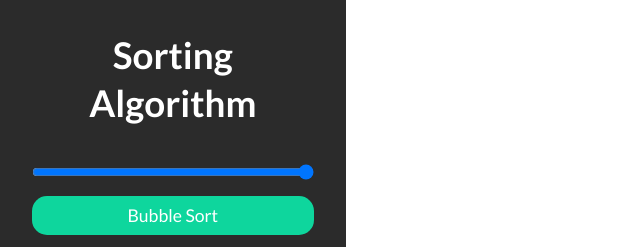
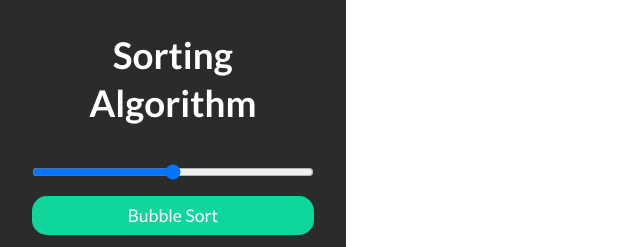
Before and after one commit to maurohndz/sorting-application, a React (Create React App) app: page / in a window 1280 px wide. Shown: the top 247 px of the page, without its empty margins (0-640 px from the left). Built offline with nearby package versions, Linux system fonts and the light colour scheme.

Commit message:
range and generate values done

```diff
--- a/src/actions/valuesActions.js
+++ b/src/actions/valuesActions.js
@@ -6,7 +6,7 @@ import { randomValues } from "../utilities/randomValues";
 export const generateValues = (value) => (dispatch, getState) => {
   const { values, amount_of_values } = getState().dataReducer;
   if (value) {
-    let new_values = randomValues(values, value);
+    let new_values = randomValues(values, parseInt(value));
     let data = {
       amount: value,
       arr: new_values,
--- a/src/components/Range.jsx
+++ b/src/components/Range.jsx
@@ -2,6 +2,8 @@ import React, { Component } from "react";
 import { connect } from "react-redux";
 /*___ styles ___*/
 import "./styles/Range.css";
+/*___ styles ___*/
+import { generateValues } from "../actions/valuesActions";
 
 class Range extends Component {
   constructor(props) {
@@ -9,11 +11,27 @@ class Range extends Component {
     this.state = {};
   }
 
+  componentDidMount() {
+    this.props.generateValues();
+  }
+
+  handleChange = (e) => {
+    this.props.generateValues(e.target.value);
+  };
+
   render() {
     return (
       <React.Fragment>
         <div className="range">
-          <input type="range" className="range-input" min="-10" max="10" />
+          {console.log(this.props.values)}
+          <input
+            type="range"
+            className="range-input"
+            min="10"
+            max="100"
+            value={this.props.amount_of_values || ""}
+            onChange={this.handleChange}
+          />
         </div>
       </React.Fragment>
     );
@@ -21,5 +39,9 @@ class Range extends Component {
 }
 /*___ mapStateToProps ___*/
 const mapStateToProps = ({ dataReducer }) => dataReducer;
+/*___ mapDispatchToProps ___*/
+const mapDispatchToProps = {
+  generateValues,
+};
 
-export default connect(mapStateToProps)(Range);
+export default connect(mapStateToProps, mapDispatchToProps)(Range);
--- a/src/reducers/dataReducer.js
+++ b/src/reducers/dataReducer.js
@@ -41,8 +41,8 @@ export default (state = INITIAL_STATE, action) => {
     case UPDATE_AMOUNT:
       return {
         ...state,
-        amount_of_values: action.payload.data.amount,
-        values: action.payload.data.arr,
+        amount_of_values: action.payload.amount,
+        values: action.payload.arr,
       };
 
     default:
```
